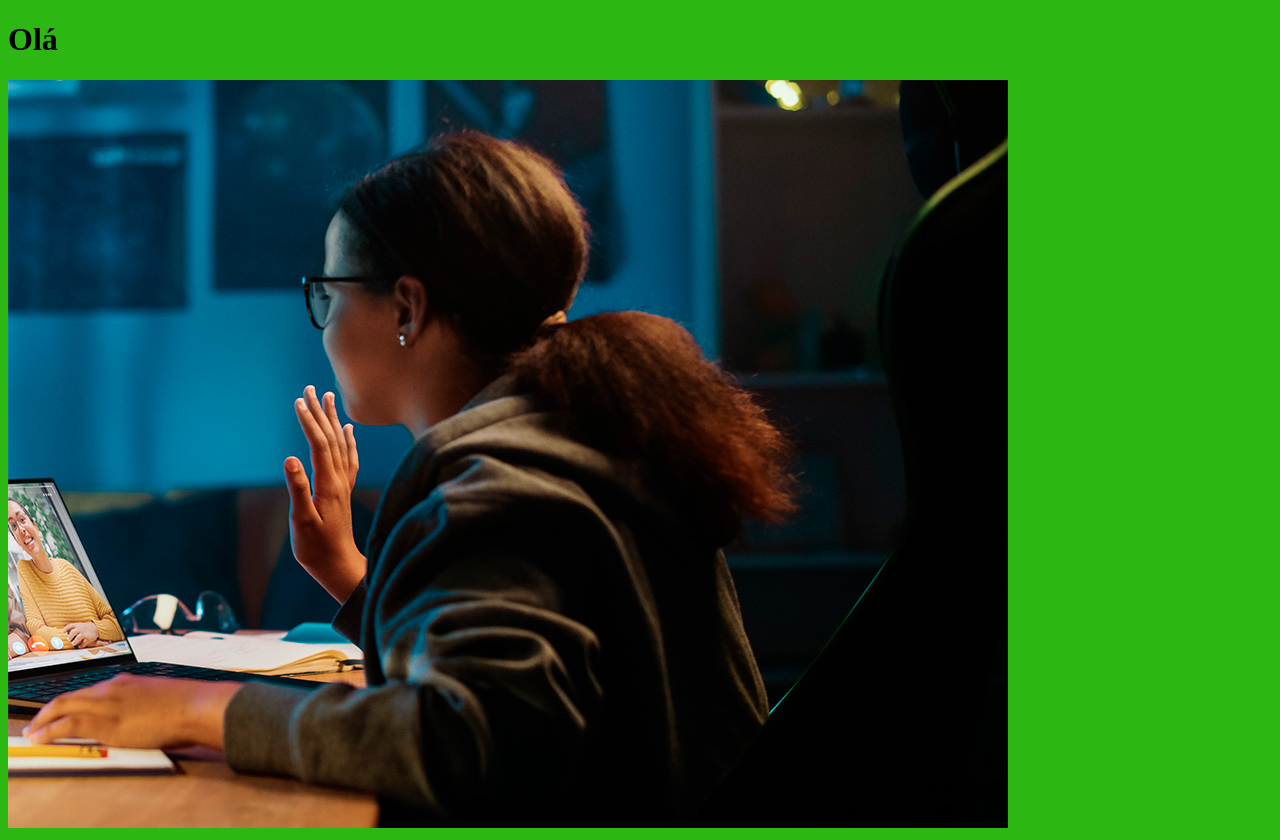
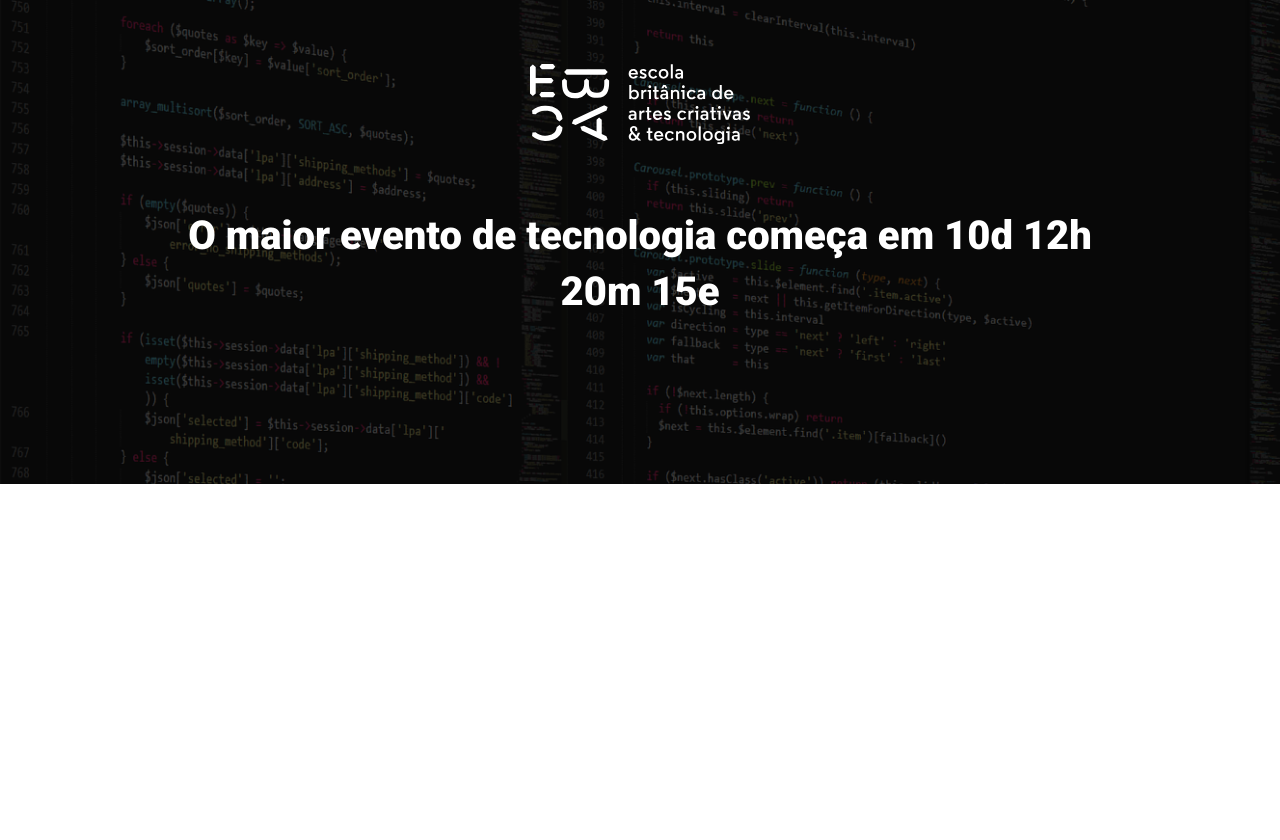
Before and after one commit to eliamiguel/ebac_tech_talks, a website built with Parcel: page src/index.html in a window 1280 px wide. After the commit the page ends 800 px from the top, so only its background shows below. Built offline with nearby package versions, Linux system fonts and the light colour scheme; a web font is replaced by a local one.

Commit message:
criando o hero

```diff
--- a/src/index.html
+++ b/src/index.html
@@ -3,12 +3,24 @@
 <head>
   <meta charset="UTF-8">
   <meta name="viewport" content="width=device-width, initial-scale=1.0">
-  <title>Document</title>
+  <title>EBAC Tech Talks</title>
+
+  <link rel="preconnect" href="https://fonts.googleapis.com">
+  <link rel="preconnect" href="https://fonts.gstatic.com" crossorigin>
+  <link href="https://fonts.googleapis.com/css2?family=Belanosima:wght@400;700&family=Lobster&family=Roboto:wght@400;700;900&display=swap" rel="stylesheet">
+
   <link rel="stylesheet" href="styles/main.scss">
 </head>
 <body>
-  <h1>Olá</h1>
-  <img src="images/backend.png" alt="">
+  <header class="hero">
+    <div class="container">
+      <img class="hero__logo" src="images/ebac_logo.svg" alt="EBAC">
+      <P class="hero__text">
+      O maior evento de tecnologia começa em 10d 12h 20m 15e
+      </P>
+    </div>
+
+  </header>
 
   <script src="scripts/main.js"></script>
 </body>
--- /dev/null
+++ b/src/styles/_hero.scss
@@ -0,0 +1,46 @@
+.hero{
+  padding-top: 64px;
+  padding-bottom: 100px;
+  background-image: url(../images/fundo.png);
+  background-repeat: no-repeat;
+  background-size: cover;
+  position: relative;
+  .container{
+    position: relative;
+  }
+  &::before{
+    position: absolute;
+    top: 0;
+    width: 100%;
+    height: 100%;
+    background-color: #000;
+    content: '';
+    opacity: .7;
+  }
+  &__text{
+    margin-top: 64px;
+    margin-bottom: 64px;
+    font-size:40px ;
+    line-height: 56px;
+    font-weight: 800;
+    text-align: center;
+  }
+  &__logo{
+    margin: 0 auto;
+    height: 80px;
+    display: block;
+  }
+  @media (max-width:640px){
+    padding-top: 40px 0;
+
+    &__logo{
+      height: 40px;
+    }
+
+    &__text{
+      font-size: 22px;
+      line-height: 24px;
+      margin: 24px 0;
+    }
+  }
+}
--- a/src/styles/main.scss
+++ b/src/styles/main.scss
@@ -1,3 +1,19 @@
-body{
-  background-color: rgb(44, 183, 19);
+  @use 'hero';
+*{
+  margin: 0;
+  padding: 0;
+  box-sizing: border-box;
+  font-family: 'Roboto', sans-serif;
+  color: #fff;
 }
+.container{
+  max-width: 960px;
+  width: 100%;
+  margin: 0 auto;
+  @media (max-width:640px){
+    max-width: 60%;
+  }
+  @media (max-width:1024px){
+    max-width: 90%;
+  }
+}
```
